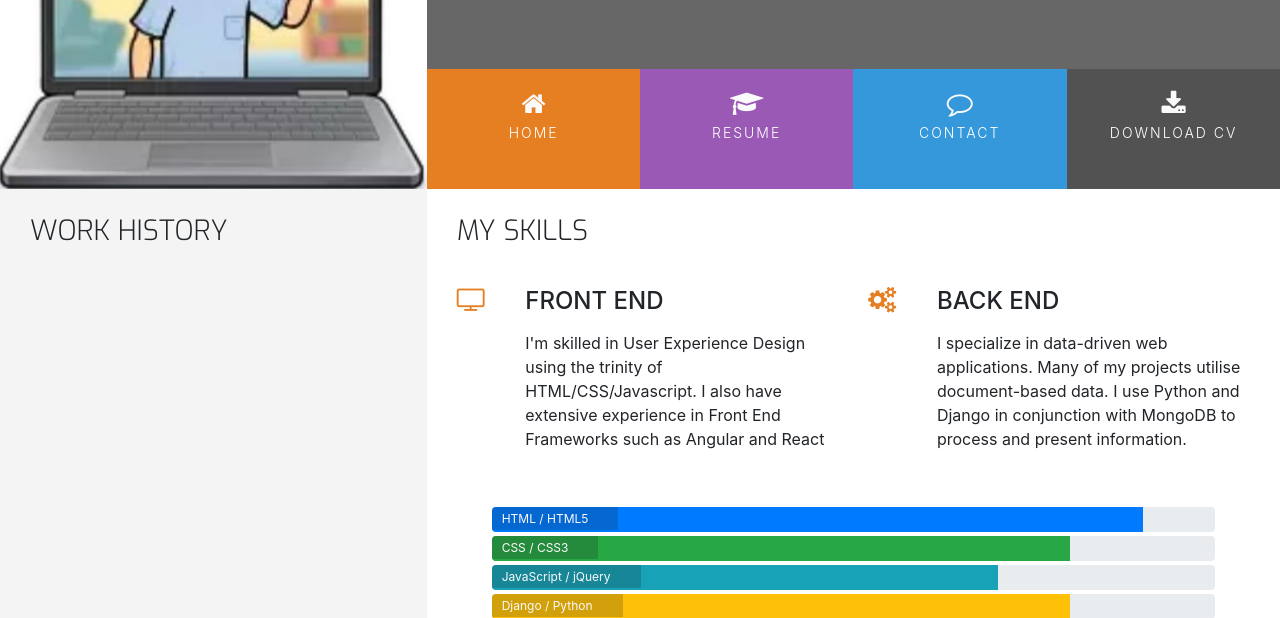
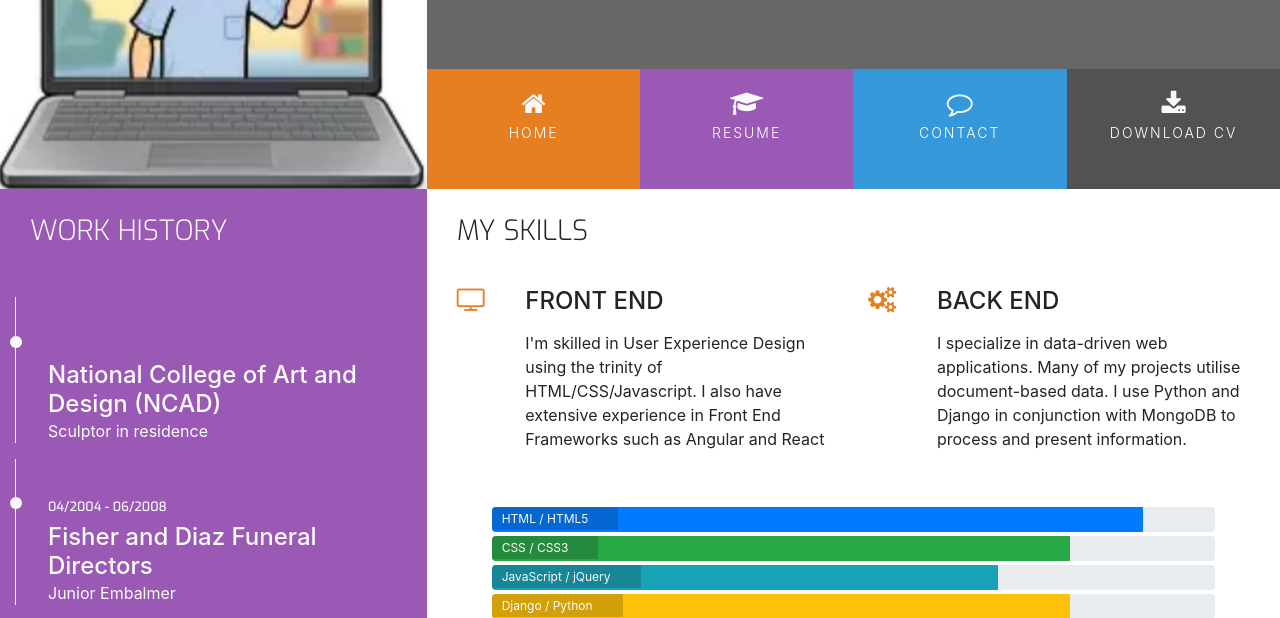
Before and after one commit to JamesMartin1998/Bootstrap-Resume, a plain HTML site: page resume.html in a window 1280 px wide. Shown: the part 180-798 px from the top of the page. Drawn offline with nearby package versions, Linux system fonts and the light colour scheme.

Commit message:
add work history timeline

```diff
--- a/assets/css/style.css
+++ b/assets/css/style.css
@@ -11,6 +11,10 @@
 }
 
 .ui-menu-color-resume {
+    background-color: #9b59b6;
+}
+
+.bg-color-work-history {
     background-color: #9b59b6;
 }
 
@@ -60,6 +64,7 @@ h1,h2,h3,h4 {
     float: none;
 }
 
+.history-heading,
 .section-heading {
     font-family: "Exo", sans-serif;
     font-weight: 300;
@@ -278,3 +283,51 @@ footer {
 .progress-section {
     margin: 40px 20px;
 }
+
+/*--------------------------------------------Work History */
+
+.history-heading {
+    color: #fafafa;
+    margin-bottom: 50px;
+}
+
+.timeline-item {
+    padding: 4em 2em 0em 2em;
+    position: relative;
+    color: #fafafa;
+    border-left: 1px solid;
+}
+
+.timeline p {
+    padding: 0;
+    margin: 0;
+}
+
+.timeline-item:before {
+    content: attr(data-dates);
+    position: absolute;
+    left: 2.5em;
+    top: 3em;
+    display: block;
+    font-family: "Exo", sans-serif;
+    font-weight: 500;
+    font-size: 0.8em;
+    padding: 0;
+    margin: 0;
+}
+
+.timeline-item:after {
+    width: 12px;
+    height: 12px;
+    display: block;
+    top: 2.4em;
+    position: absolute;
+    left: -6px;
+    border-radius: 12px;
+    content: '';
+    background: #fafafa;
+}
+
+.history-items {
+    margin-bottom: 30px;
+}
--- a/resume.html
+++ b/resume.html
@@ -44,10 +44,28 @@
     </header>
     <section class="container-fluid">
         <div class="row">
-            <div class="col-md-4 bg-color-personal-info section-column">
+            <div class="col-md-4 bg-color-work-history section-column">
                 <div class="row">
-                    <div class="col-12">
-                        <h3 class="section-heading uppercase">Work History</h3>
+                    <div class="history-items">
+                        <div class="col-12">
+                            <h3 class="history-heading uppercase">Work History</h3>
+                        </div>
+                        <div class="timeline-item" data-date="02/1998 - 04/2004">
+                            <h4>National College of Art and Design (NCAD)</h4>
+                            <p>Sculptor in residence</p>
+                        </div>
+                        <div class="timeline-item" data-dates="04/2004 - 06/2008">
+                            <h4>Fisher and Diaz Funeral Directors</h4>
+                            <p>Junior Embalmer</p>
+                        </div>
+                        <div class="timeline-item" data-dates="06/2008 - 06/2011">
+                            <h4>Phantom Design Inc. Dublin</h4>
+                            <p>Junior Front End Developer</p>
+                        </div>
+                        <div class="timeline-item" data-dates="06/2011 - Present">
+                            <h4>Hooli Inc. Silicon Valley</h4>
+                            <p>Full Stack Web Developer</p>
+                        </div>
                     </div>
                 </div>
             </div>
```
